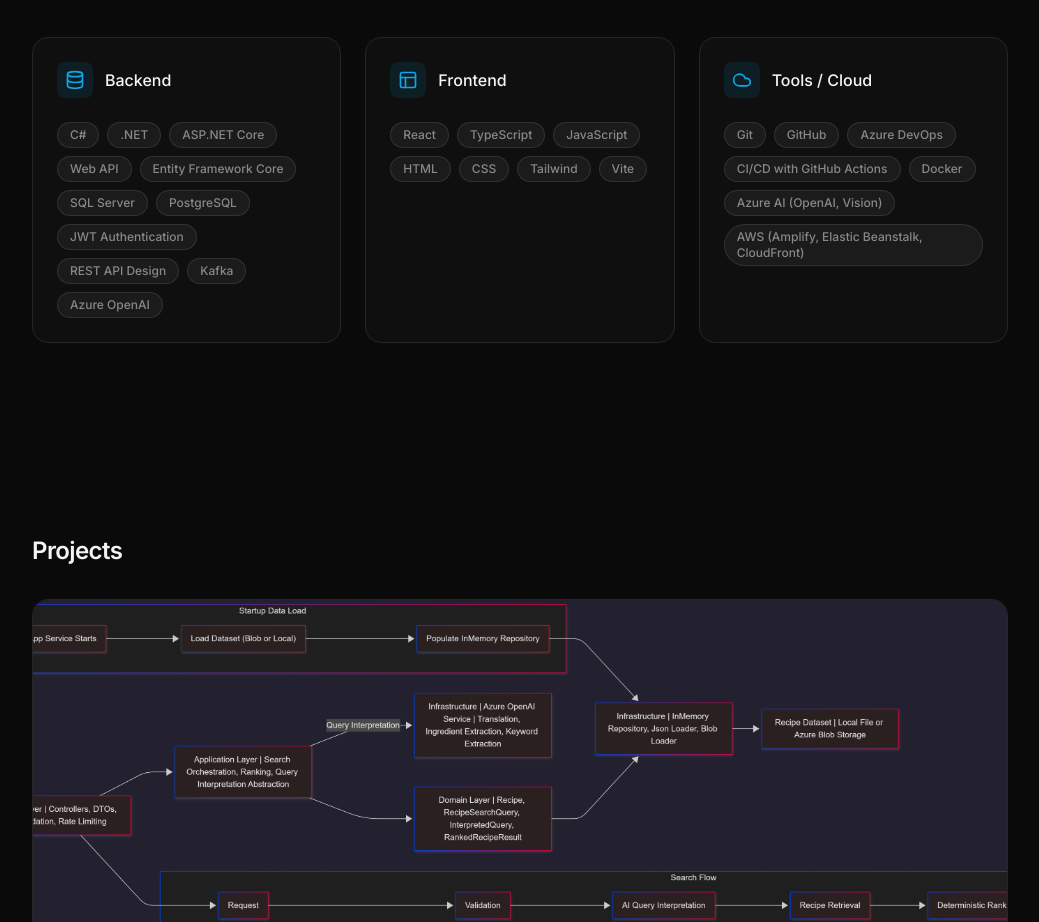
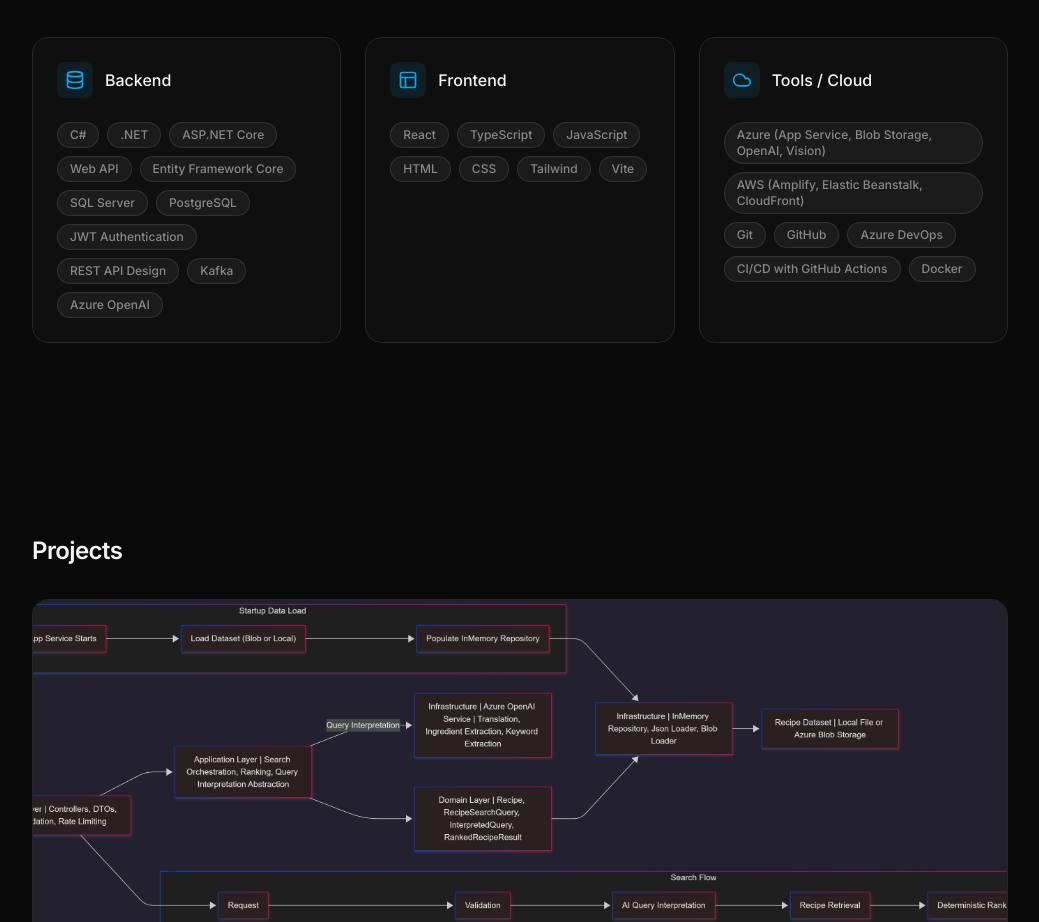
Before and after one commit to johanjaners/johan-portfolio, a React (Vite) app: page / in a window 1280 px wide. Shown: the part 1365-2287 px from the top of the page, without its empty margins (120-1159 px from the left). Built offline with nearby package versions, Linux system fonts and the light colour scheme.

Commit message:
feat: update tech stack order in App component

```diff
--- a/src/App.tsx
+++ b/src/App.tsx
@@ -331,9 +331,10 @@
               title="Tools / Cloud"
               icon={Cloud}
               items={[
+                "Azure (App Service, Blob Storage, OpenAI, Vision)",
+                "AWS (Amplify, Elastic Beanstalk, CloudFront)",
                 "Git", "GitHub", "Azure DevOps",
-                "CI/CD with GitHub Actions", "Docker", "Azure AI (OpenAI, Vision)",
-                "AWS (Amplify, Elastic Beanstalk, CloudFront)"
+                "CI/CD with GitHub Actions", "Docker"
               ]}
             />
           </div>
```
